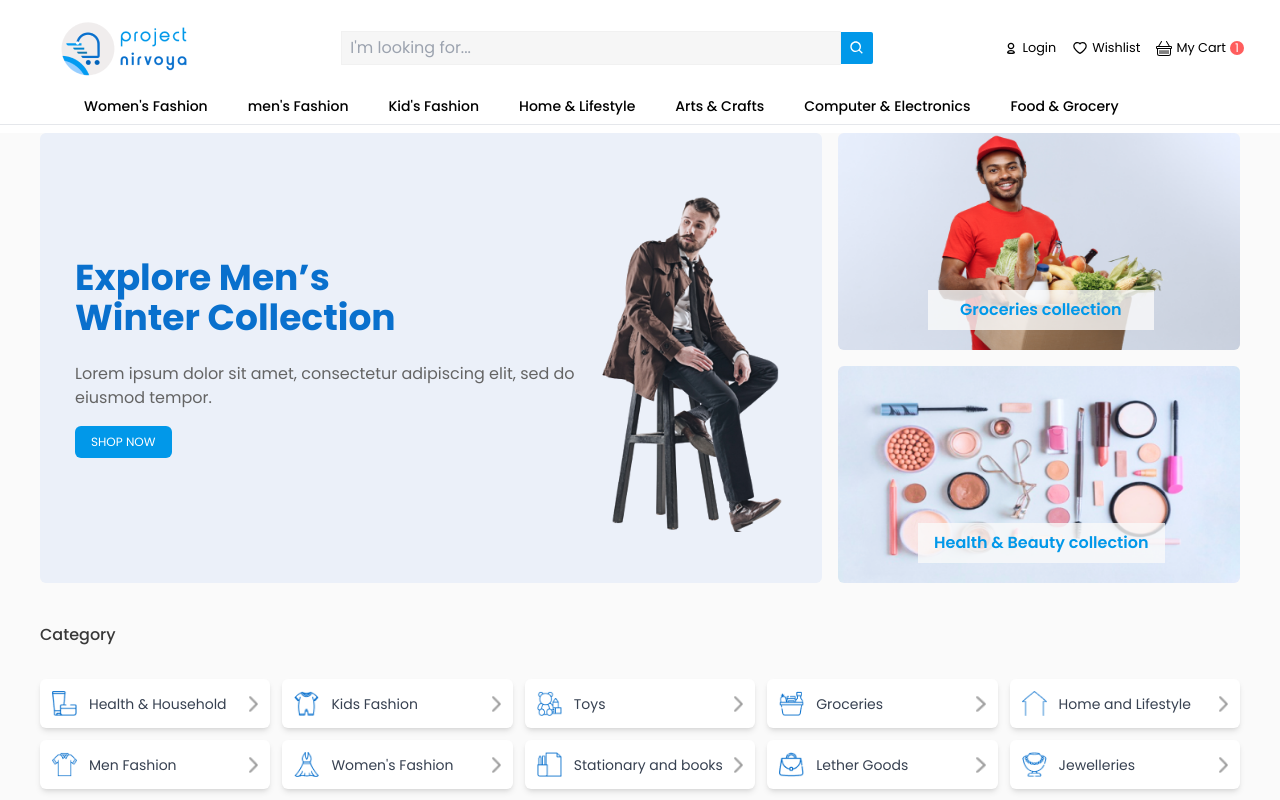
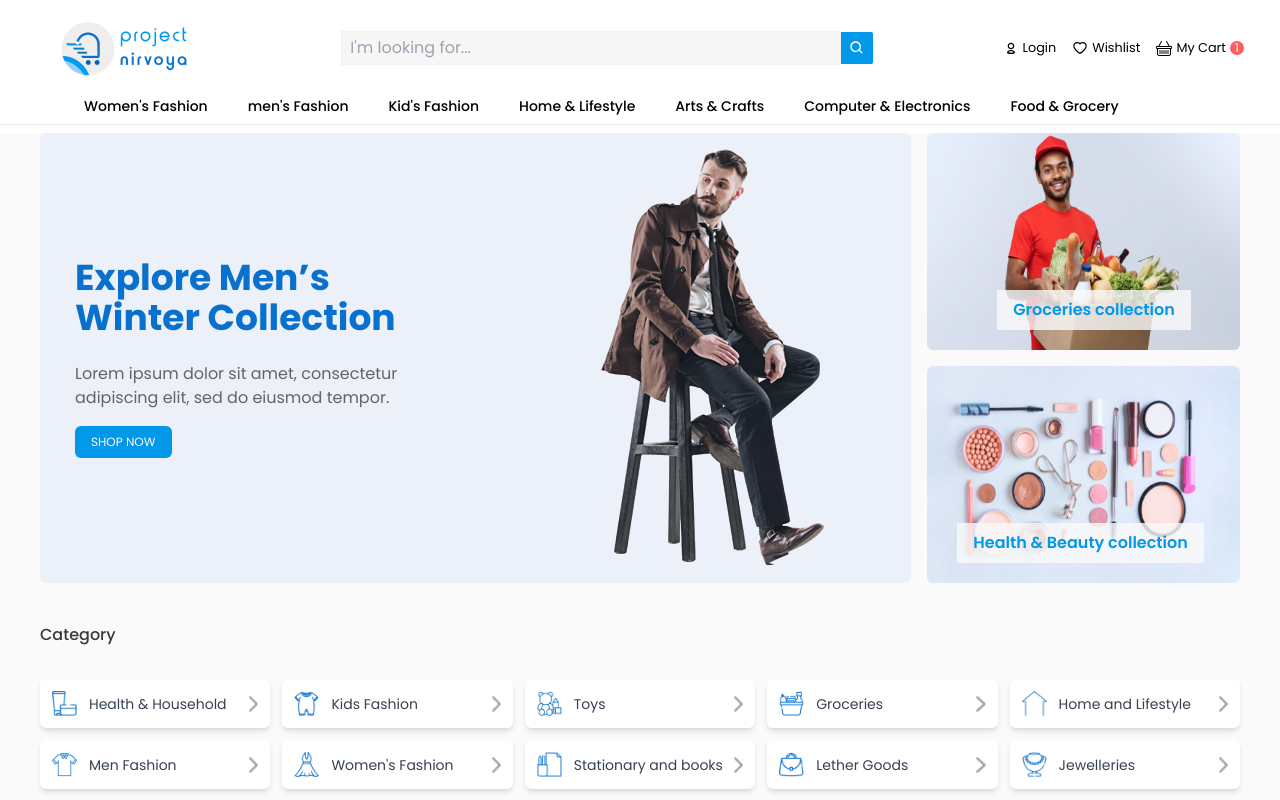
Before and after one commit to mousumiaktar/oikko-dotcom-bd, a React (Create React App) app: page / in a window 1280 px wide. Shown: the top 800 px of the page. Built offline with nearby package versions, Linux system fonts and the light colour scheme.

Commit message:
text perfection

```diff
--- a/src/components/pages/hero/Hero.js
+++ b/src/components/pages/hero/Hero.js
@@ -8,24 +8,26 @@ const Hero = () => {
     return (
         <Container>
             <div className='lg:flex items-center justify-between gap-4'>
-                <div className='bg-[#EBF0F9] md:flex items-center justify-between  md:h-[450px] w-mx-auto px-[35px] rounded-md'>
-                    <div className=''>
-                        <h2 className='text-[#0970CD] font-bold text-4xl'>Explore Men’s <br /> Winter Collection</h2>
-                        <p className='text-[#646464] text-base mt-6 leading-6'>Lorem ipsum dolor sit amet, consectetur adipiscing elit, sed do eiusmod tempor. </p>
-                        <button className='text-xs bg-[#0198E9] rounded-md text-white py-2 px-4 mt-4'>SHOP NOW</button>
+                <div className='bg-[#EBF0F9] md:grid grid-cols-2  md:h-[450px] w-mx-auto px-[35px] rounded-md'>
+                    <div className='flex items-center'>
+                        <div>
+                            <h2 className='text-[#0970CD] font-bold text-4xl'>Explore Men’s <br /> Winter Collection</h2>
+                            <p className='text-[#646464] text-base mt-6 leading-6'>Lorem ipsum dolor sit amet, consectetur adipiscing elit, sed do eiusmod tempor.</p>
+                            <button className='text-xs bg-[#0198E9] rounded-md text-white py-2 px-4 mt-4'>SHOP NOW</button>
+                        </div>
                     </div>
                     <div>
-                        <img className='' src={youngMan} alt="" />
+                        <img className='lg:ml-[110px]' src={youngMan} alt="" />
                     </div>
                 </div>
                 <div className='md:grid grid-rows-2 gap-4 lg:h-[450px] w-mx-auto md:mt-5 lg:mt-0 mt-4'>
                     <div>
                         <img className='lg:w-[500px] lg:h-full relative rounded-md' src={delivery1} alt="" />
-                        <p className='absolute lg:ml-[90px] md:ml-[90px] ml-[40px] mt-[-60px] bg-[rgba(250,250,250,0.8)] py-2 px-8 text-[#0198E9] font-semibold'>Groceries collection</p>
+                        <p className='absolute lg:ml-[70px] md:ml-[110px] ml-[70px] mt-[-60px] bg-[rgba(250,250,250,0.8)] py-2 px-4 text-[#0198E9] font-semibold'>Groceries collection</p>
                     </div>
                     <div className='mt-5 md:mt-0'>
                         <img className='lg:w-[500px] lg:h-full rounded-md' src={delivery2} alt="" />
-                        <p className='absolute lg:ml-[80px] md:ml-[80px] ml-[30px] mt-[-60px] bg-[rgba(250,250,250,0.8)] py-2 px-4 text-[#0198E9] font-semibold'>Health & Beauty collection</p>
+                        <p className='absolute lg:ml-[30px] md:ml-[90px] ml-[30px] mt-[-60px] bg-[rgba(250,250,250,0.8)] py-2 px-4 text-[#0198E9] font-semibold'>Health & Beauty collection</p>
                     </div>
                 </div>
             </div>
```
